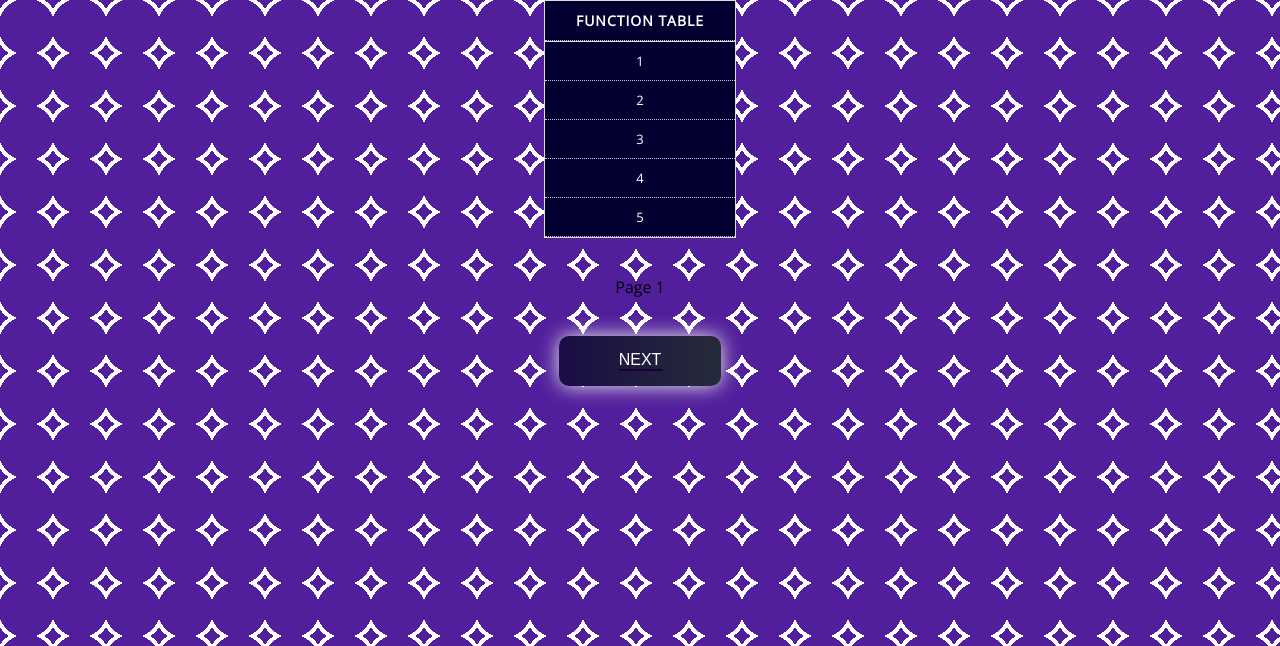
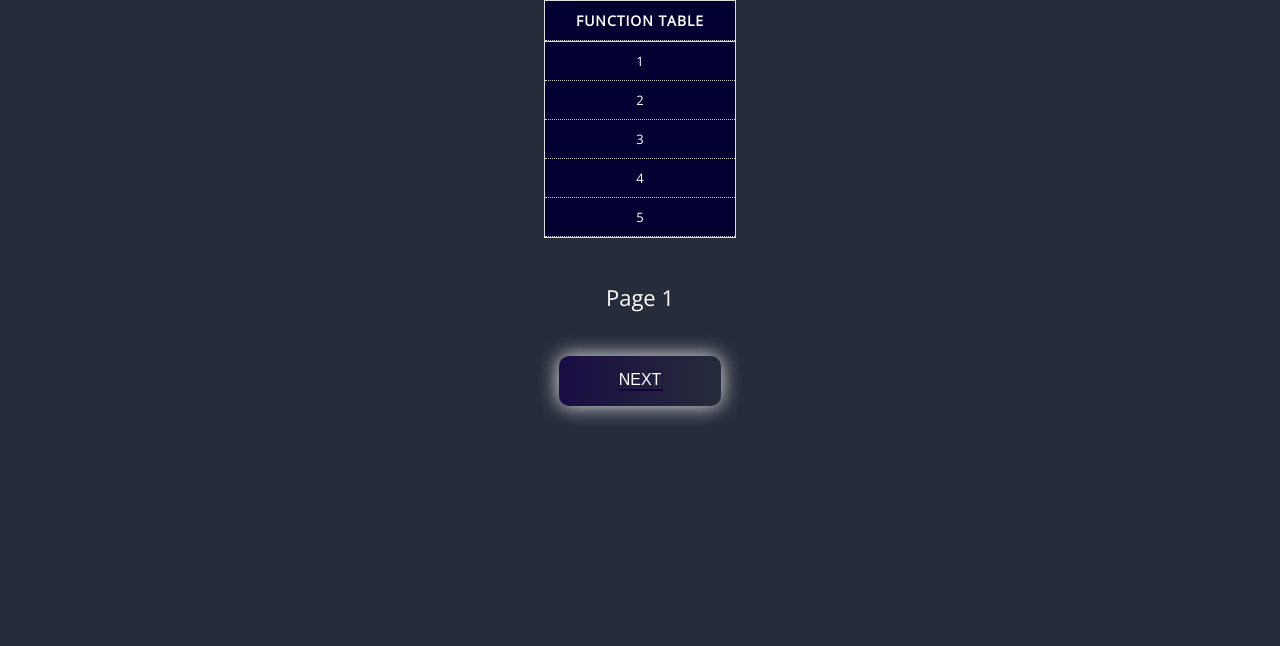
Before and after one commit to Cryp70m4n/xena, a Flask app: template server_side/templates/index.html in a window 1280 px wide. Shown: the top 646 px of the page. Run offline with Flask 2, Linux system fonts and the light colour scheme; the template is opened without the code that fills it, so the values that code supplies are empty; parts of the project's set-up code (start-up, migrations or seed data) failed here and were passed over.

Commit message:
Frontend update part 2

```diff
--- a/server_side/static/js/index.js
+++ b/server_side/static/js/index.js
@@ -24,13 +24,14 @@ create_table();
 function next() {
 	delete_table();
 	k++;
+	let tmp = i+5;
 	if(i >= arr.length) {
 		i = 5;
 		k = 1;
 		return create_table();
 	}
 	page_number.innerHTML = "Page " + k;
-	while(i < arr.length) {
+	while(i < tmp) {
 		let body_cell = body_row.insertCell(-1);
 		body_cell.innerHTML = arr[i];
 		i++;
--- a/server_side/static/styles/index_styles.css
+++ b/server_side/static/styles/index_styles.css
@@ -3,13 +3,7 @@ body {
   font-family: "Open Sans", sans-serif;
   padding: 0;
   margin: 0;
-  background-color: #511f9b;
-  background-size: 53px 53px;
-  background-image: radial-gradient(
-    transparent 28px,
-    #ffffff 28px,
-    #ffffff 32px,
-    transparent 32px)
+  background-color: #262c3a;
 }
 
 .function_table {
@@ -84,8 +78,12 @@ body {
 }
 
 .page_number {
+  font-size: 22px;
   text-align: center;
+  color: white;
 }
+
+
 
 @media screen and (max-width: 600px) {
   .function_table {
```
Also changed, not shown: 1 other file.
